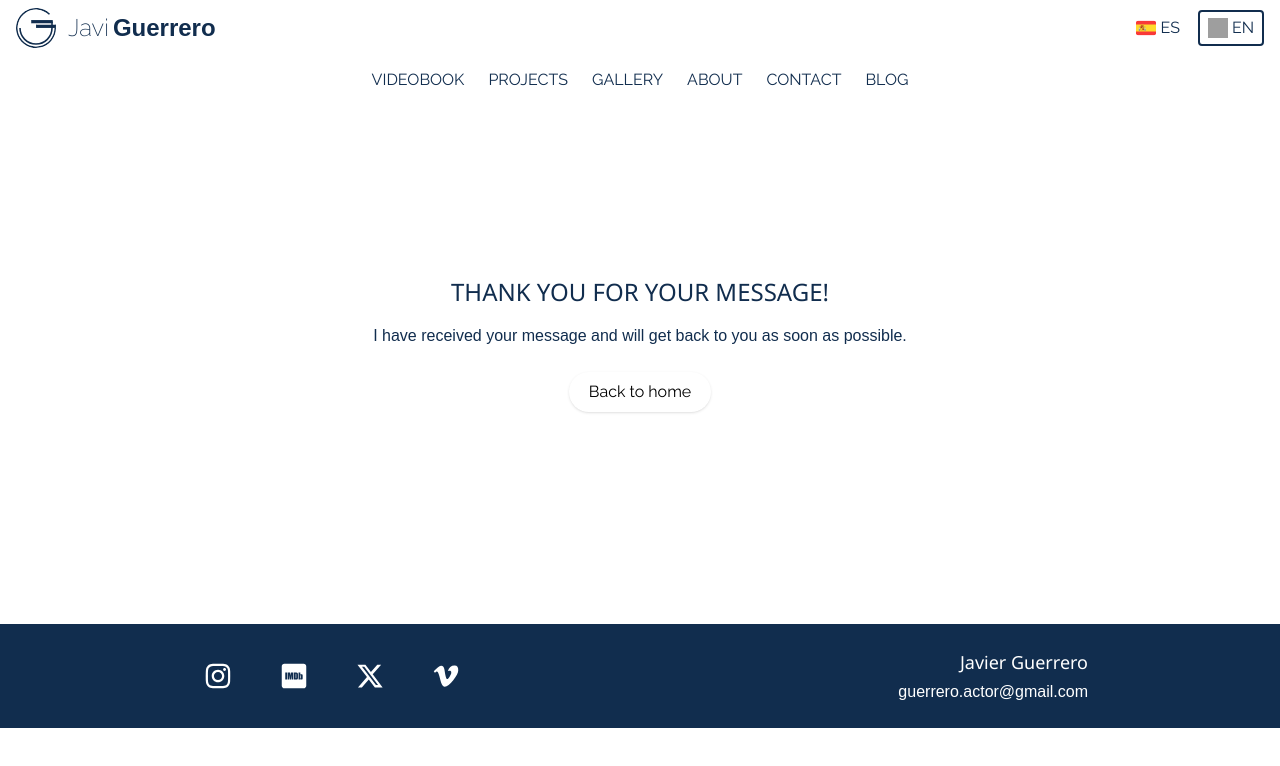
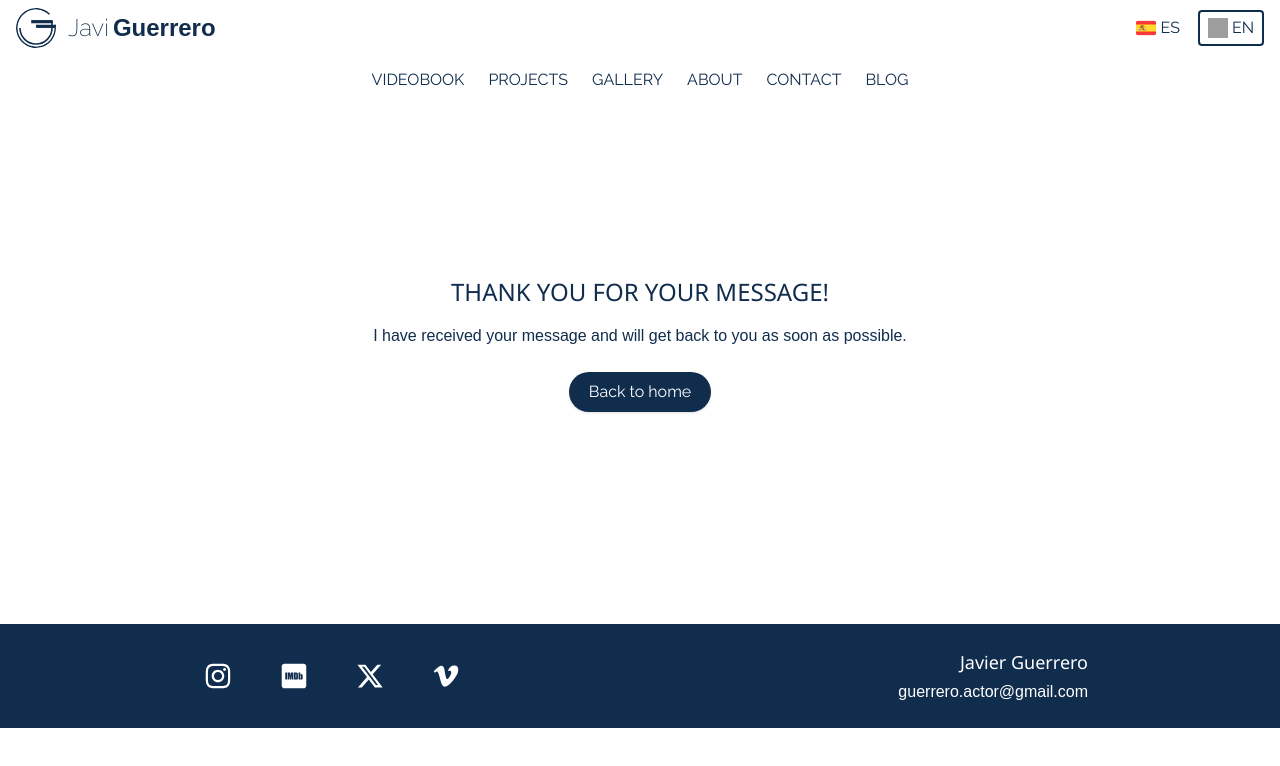
Before and after one commit to emarti90/jgbweb, a Next.js app: page /en/acknowledge in a window 1280 px wide. Shown: the top 766 px of the page. Built offline with nearby package versions, Linux system fonts and the light colour scheme; grey boxes are pictures that could not be loaded.

Commit message:
Acknowledge Page Fix

```diff
--- a/src/app/[lang]/acknowledge/page.tsx
+++ b/src/app/[lang]/acknowledge/page.tsx
@@ -9,14 +9,18 @@ export default async function AcknowledgePage({ params }: Props) {
 
   return (
     <main className="flex flex-col items-center justify-center min-h-[60vh]">
-      <h1 className="text-2xl text-navy font-noto mb-4">{t.ack.title.toUpperCase()}</h1>
-      <p className="mb-6 text-navy">{t.ack.desc}</p>
-      <Link
-        href={`/${lang}`}
-        className="bg-cream text-black font-raleway rounded-full px-5 py-2 shadow hover:bg-opacity-90 transition"
-      >
-        {t.ack.back}
-      </Link>
+      <div className="w-full max-w-xl px-4">
+        <h1 className="text-2xl text-navy font-noto mb-4 text-center">{t.ack.title.toUpperCase()}</h1>
+        <p className="mb-6 text-navy text-center">{t.ack.desc}</p>
+        <div className="flex justify-center">
+          <Link
+            href={`/${lang}`}
+            className="bg-navy text-white font-raleway rounded-full px-5 py-2 shadow hover:bg-opacity-90 transition"
+          >
+            {t.ack.back}
+          </Link>
+        </div>
+      </div>
     </main>
   );
 }
```
